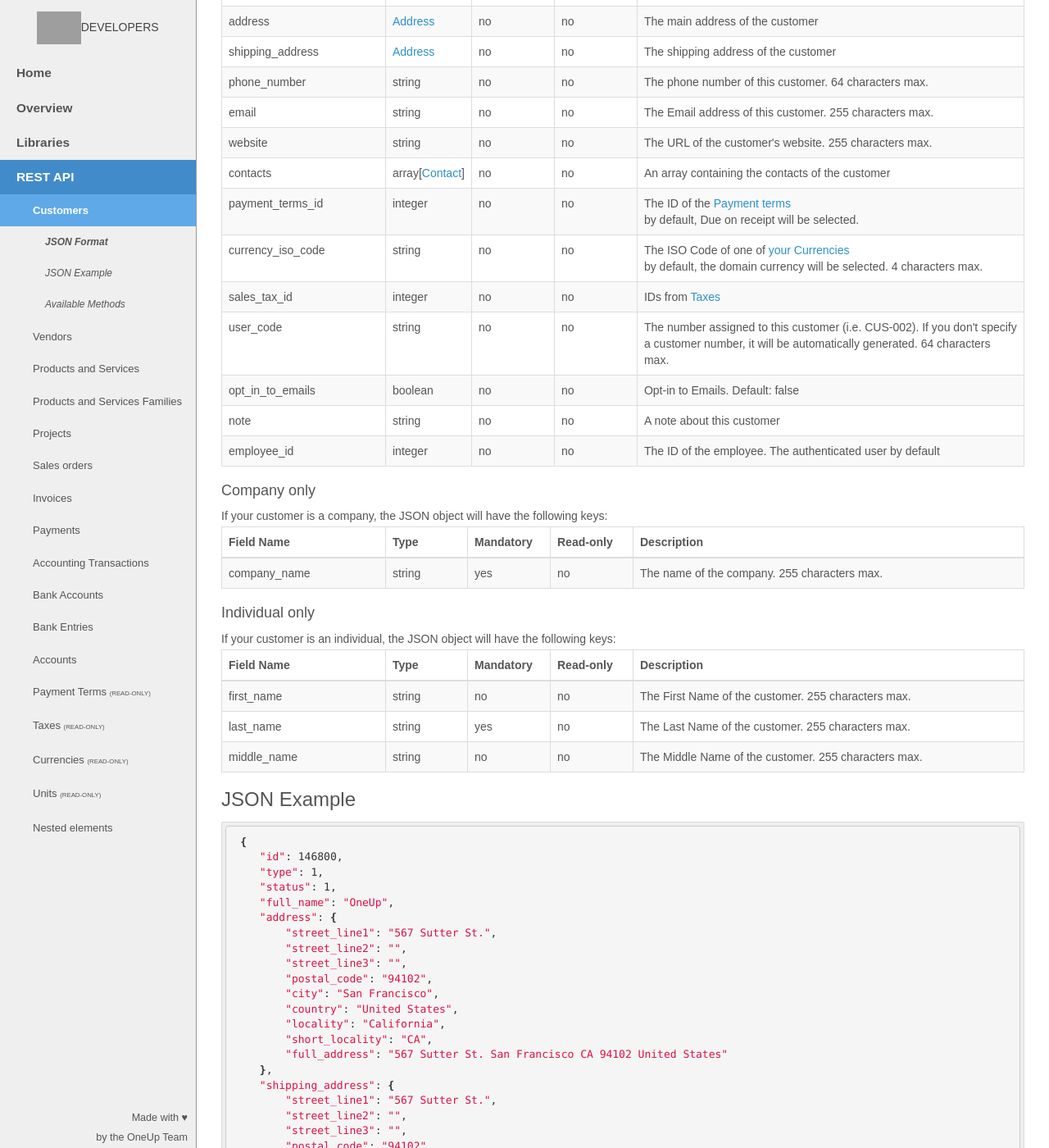
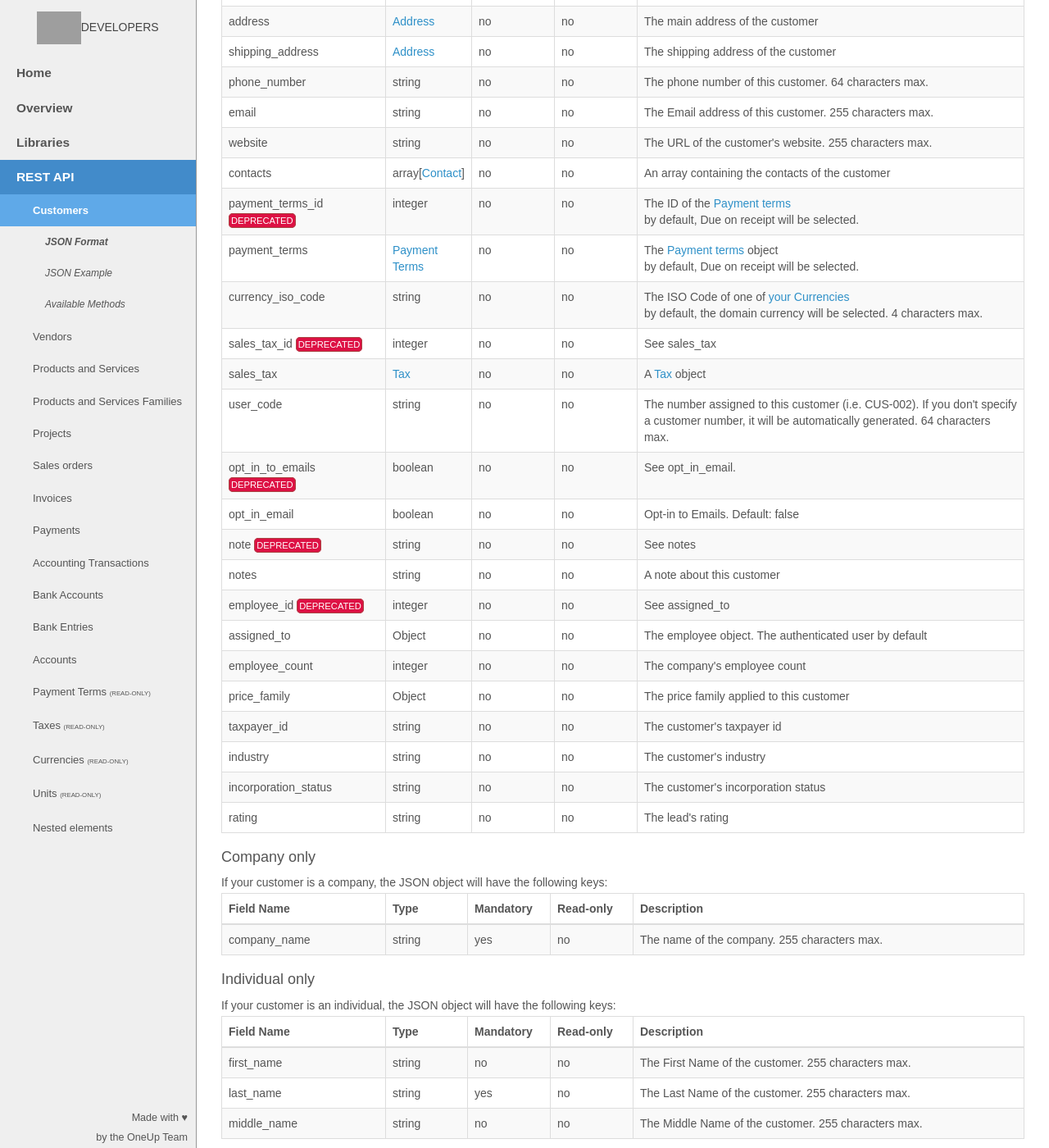
Before and after one commit to myERP/myerp.github.io, a Jekyll site: the page built from docs/1.0/api/index.html, in a window 1280 px wide and 1400 px high, scrolled down 493 px. Shown: the whole window at 82% size. Built offline with Jekyll 4.4.1, drawn with Linux system fonts in a browser that asks for light colours; nearby versions of some CDN libraries; Markdown is read by kramdown in place of the engine named in the settings; grey boxes are pictures that could not be loaded.

Commit message:
add customer v2 new fields

```diff
--- a/_config.yml
+++ b/_config.yml
@@ -53,6 +53,8 @@ format:
     boolean: boolean
     date: date
     address: '<a href="/docs/1.0/api/#address" alt=""/>Address</a>'
+    payment_terms: '<a href="/docs/1.0/api/#paymentterm" alt=""/>Payment Terms</a>'
+    tax: '<a href="/docs/1.0/api/#tax" alt=""/>Tax</a>'
     contact: 'array[<a href="/docs/1.0/api/#contact" alt=""/>Contact</a>]'
     order_line: 'array[<a href="/docs/1.0/api/#orderline" alt=""/>Order Line</a>]'
     entry: 'array[<a href="/docs/1.0/api/#entry" alt=""/>Entry</a>]'
--- a/_includes/1.0/api/customer.html
+++ b/_includes/1.0/api/customer.html
@@ -89,11 +89,20 @@
                 <td>An array containing the contacts of the customer</td>
             </tr>
             <tr>
-                <td>payment_terms_id</td>
+                <td>payment_terms_id <span class="deprecated">DEPRECATED<span></td>
                 <td>{{ site.format.type.integer}}</td>
                 <td>no</td>
                 <td>no</td>
                 <td>The ID of the <a href="/docs/1.0/api/#paymentterm" title="">Payment terms</a>
+                    <br/>by default, Due on receipt will be selected.
+                </td>
+            </tr>
+            <tr>
+                <td>payment_terms</td>
+                <td>{{ site.format.type.payment_terms}}</td>
+                <td>no</td>
+                <td>no</td>
+                <td>The <a href="/docs/1.0/api/#paymentterm" title="">Payment terms</a> object
                     <br/>by default, Due on receipt will be selected.
                 </td>
             </tr>
@@ -107,12 +116,18 @@
                 </td>
             </tr>
             <tr>
-                <td>sales_tax_id</td>
+                <td>sales_tax_id <span class="deprecated">DEPRECATED<span></td>
                 <td>{{ site.format.type.integer}}</td>
                 <td>no</td>
                 <td>no</td>
-                <td>IDs from <a href="/docs/1.0/api/#tax" title="">Taxes</a>
-                </td>
+                <td>See sales_tax</td>
+            </tr>
+            <tr>
+                <td>sales_tax</td>
+                <td>{{ site.format.type.tax}}</td>
+                <td>no</td>
+                <td>no</td>
+                <td>A <a href="/docs/1.0/api/#tax" title="">Tax</a> object</td>
             </tr>
             <tr>
                 <td>user_code</td>
@@ -122,27 +137,89 @@
                 <td>The number assigned to this customer (i.e. CUS-002). If you don't specify a customer number, it will be automatically generated. 64 characters max.</td>
             </tr>
             <tr>
-                <td>opt_in_to_emails</td>
+                <td>opt_in_to_emails <span class="deprecated">DEPRECATED<span></td>
+                <td>{{ site.format.type.boolean }}</td>
+                <td>no</td>
+                <td>no</td>
+                <td>See opt_in_email.</td>
+            </tr>
+            <tr>
+                <td>opt_in_email</td>
                 <td>{{ site.format.type.boolean }}</td>
                 <td>no</td>
                 <td>no</td>
                 <td>Opt-in to Emails. Default: false</td>
             </tr>
             <tr>
-                <td>note</td>
+                <td>note <span class="deprecated">DEPRECATED<span></td>
+                <td>{{ site.format.type.string }}</td>
+                <td>no</td>
+                <td>no</td>
+                <td>See notes</td>
+            </tr>
+            <tr>
+                <td>notes</td>
                 <td>{{ site.format.type.string }}</td>
                 <td>no</td>
                 <td>no</td>
                 <td>A note about this customer</td>
             </tr>
             <tr>
-                <td>employee_id</td>
+                <td>employee_id <span class="deprecated">DEPRECATED<span></td>
                 <td>{{ site.format.type.integer }}</td>
                 <td>no</td>
                 <td>no</td>
-                <td>The ID of the employee. The authenticated user by default</td>
+                <td>See assigned_to</td>
             </tr>
-
+            <tr>
+                <td>assigned_to</td>
+                <td>Object</td>
+                <td>no</td>
+                <td>no</td>
+                <td>The employee object. The authenticated user by default</td>
+            </tr>
+            <tr>
+                <td>employee_count</td>
+                <td>{{ site.format.type.integer}}</td>
+                <td>no</td>
+                <td>no</td>
+                <td>The company's employee count</td>
+            </tr>
+            <tr>
+                <td>price_family</td>
+                <td>Object</td>
+                <td>no</td>
+                <td>no</td>
+                <td>The price family applied to this customer</td>
+            </tr>
+            <tr>
+                <td>taxpayer_id</td>
+                <td>{{ site.format.type.string}}</td>
+                <td>no</td>
+                <td>no</td>
+                <td>The customer's taxpayer id</td>
+            </tr>
+            <tr>
+                <td>industry</td>
+                <td>{{ site.format.type.string}}</td>
+                <td>no</td>
+                <td>no</td>
+                <td>The customer's industry</td>
+            </tr>
+            <tr>
+                <td>incorporation_status</td>
+                <td>{{ site.format.type.string}}</td>
+                <td>no</td>
+                <td>no</td>
+                <td>The customer's incorporation status</td>
+            </tr>
+            <tr>
+                <td>rating</td>
+                <td>{{ site.format.type.string}}</td>
+                <td>no</td>
+                <td>no</td>
+                <td>The lead's rating</td>
+            </tr>
         </tbody>
     </table>
 
--- a/css/main.css
+++ b/css/main.css
@@ -290,3 +290,12 @@ th.mandatory {
     margin: 0px;
     padding: 0px;
 }
+
+span.deprecated {
+  padding: 2px;
+  color: white;
+  background-color: #d14;
+  border-radius: 5px;
+  font-size: 80%;
+  border: 1px solid #a94442;
+}
```
